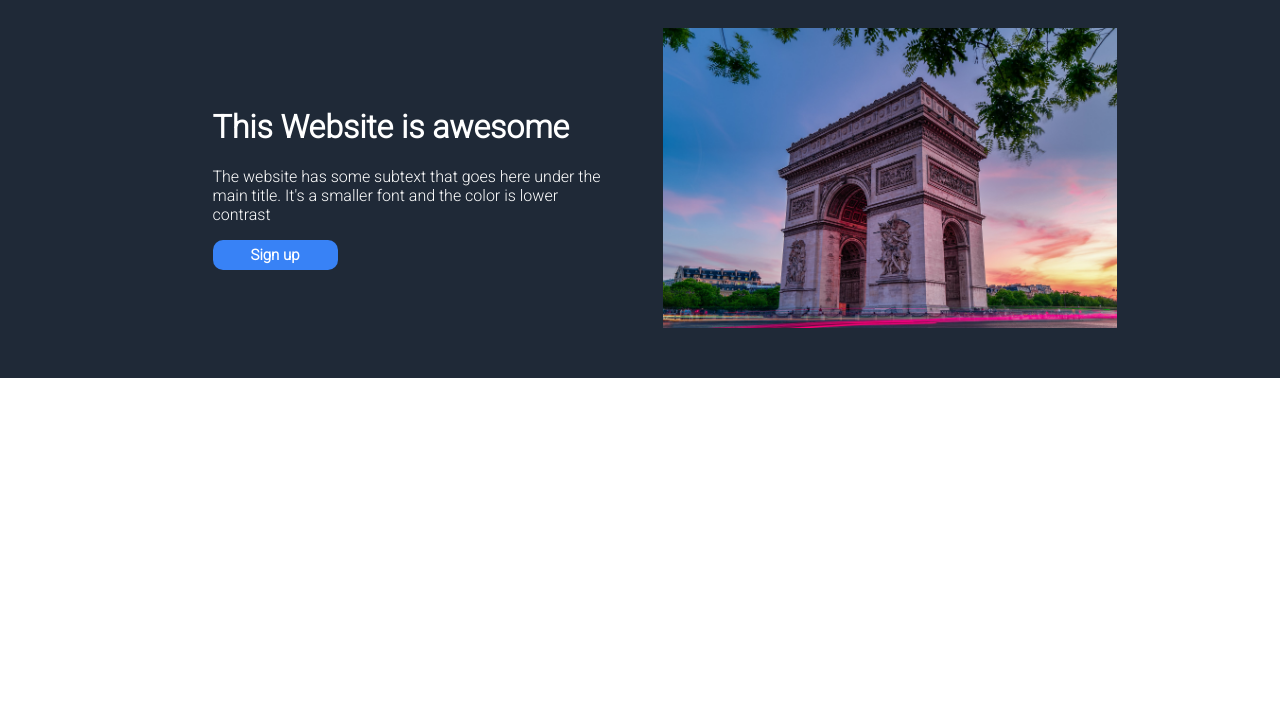
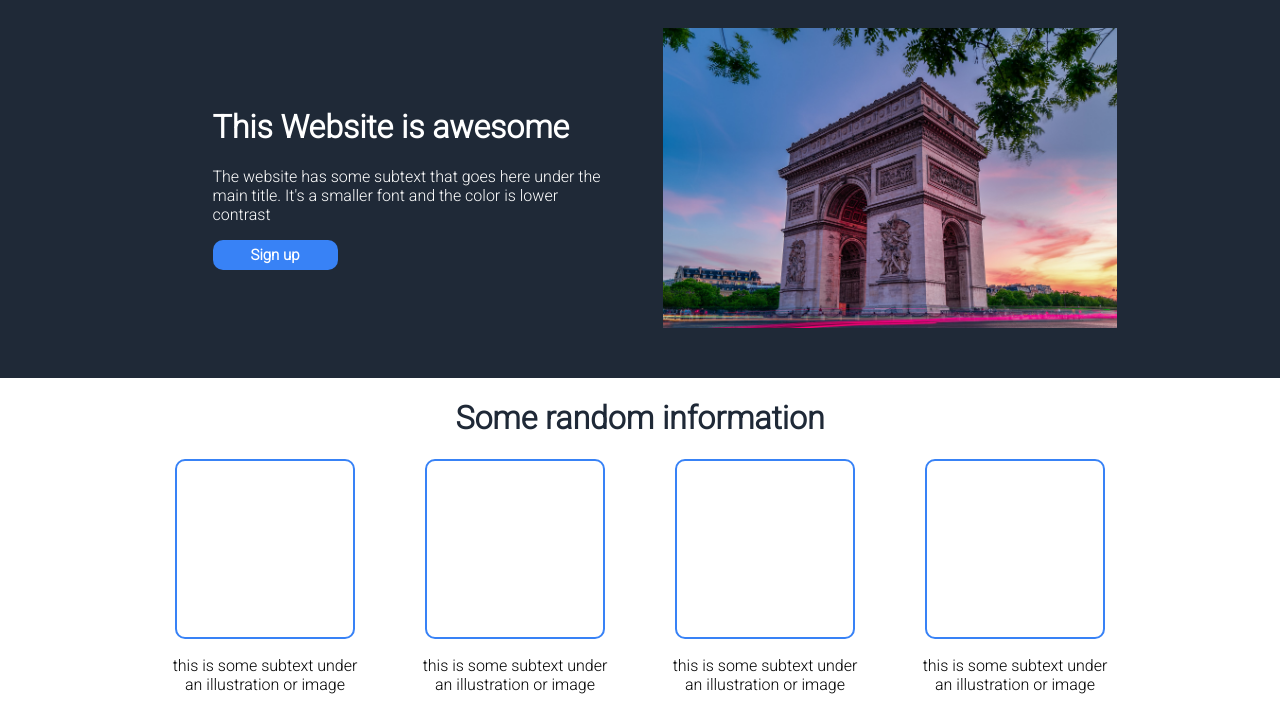
Before and after one commit to CookieMonoster/landing-page, a plain HTML site: page index.html in a window 1280 px wide. Shown: the part 122-832 px from the top of the page. Before the commit the page ends 800 px from the top, so only its background shows below. Drawn offline with Linux system fonts and the light colour scheme.

Commit message:
Add cards

```diff
--- a/index.html
+++ b/index.html
@@ -27,5 +27,27 @@
             <img src="images/arc-de-triomphe.jpg" alt="Arc de Triomphe Monument" height="300px">
         </div>
     </div>
+
+    <div class="content">
+        <h1 class="bold">Some random information</h1>
+        <div class="cards">
+            <div class="card">
+               <button type="button"></button>
+               <p>this is some subtext under an illustration or image</p>
+            </div>
+            <div class="card">
+               <button type="button"></button>
+               <p>this is some subtext under an illustration or image</p>
+            </div>
+            <div class="card">
+               <button type="button"></button>
+               <p>this is some subtext under an illustration or image</p>
+            </div>
+            <div class="card">
+               <button type="button"></button>
+               <p>this is some subtext under an illustration or image</p>
+            </div>
+        </div>
+    </div>
 </body>
 </html>
--- a/styles.css
+++ b/styles.css
@@ -65,3 +65,31 @@ button{
 .bold{
     font-weight: bold;
 }
+
+.content .bold{
+    color:#1F2937;
+}
+
+.content button{
+    border: 2px solid #3882F6;
+    background-color: white;
+    width: 180px;
+    height: 180px;
+}
+
+.content{
+    display: flex;
+    flex-direction: column;
+    justify-content: center;
+    text-align: center;
+}
+
+.cards{
+    display: flex;
+    justify-content: center;
+}
+
+.card{
+    max-width: 200px;
+    margin: auto 25px;
+}
```
